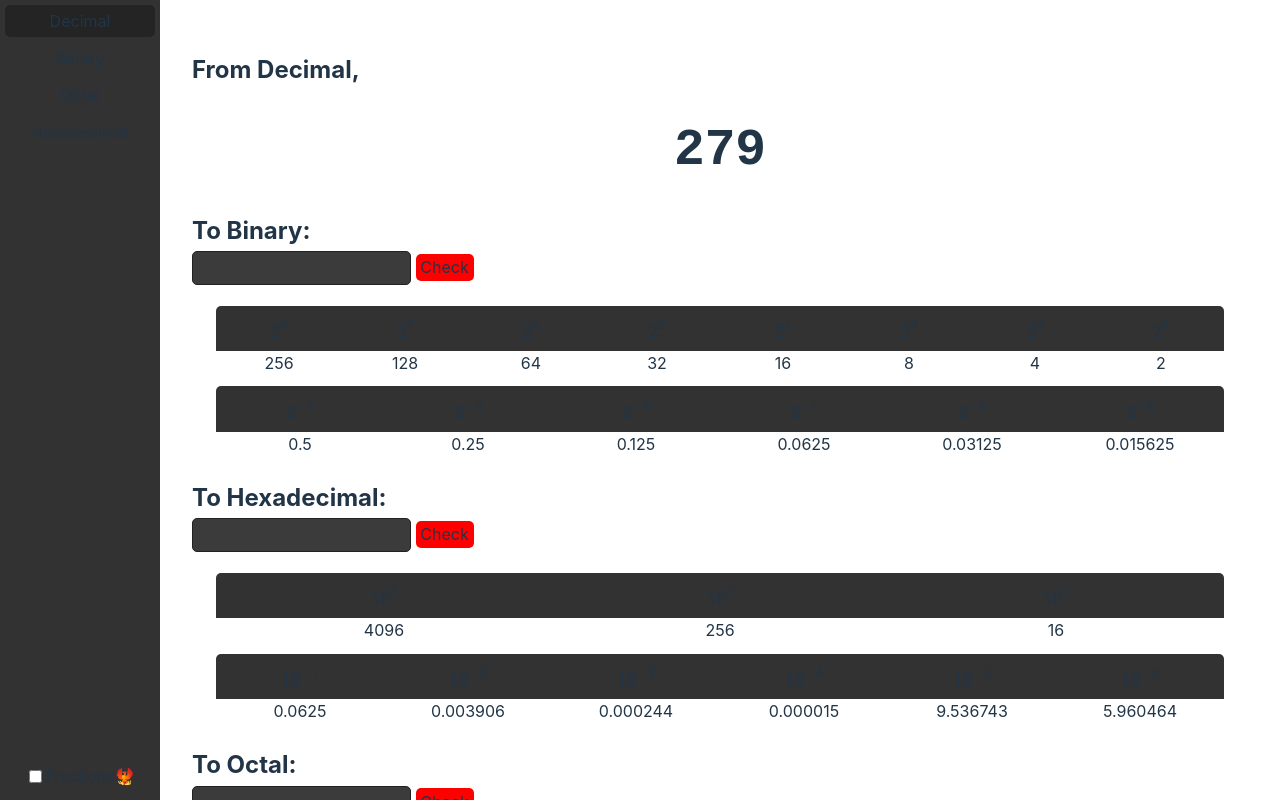
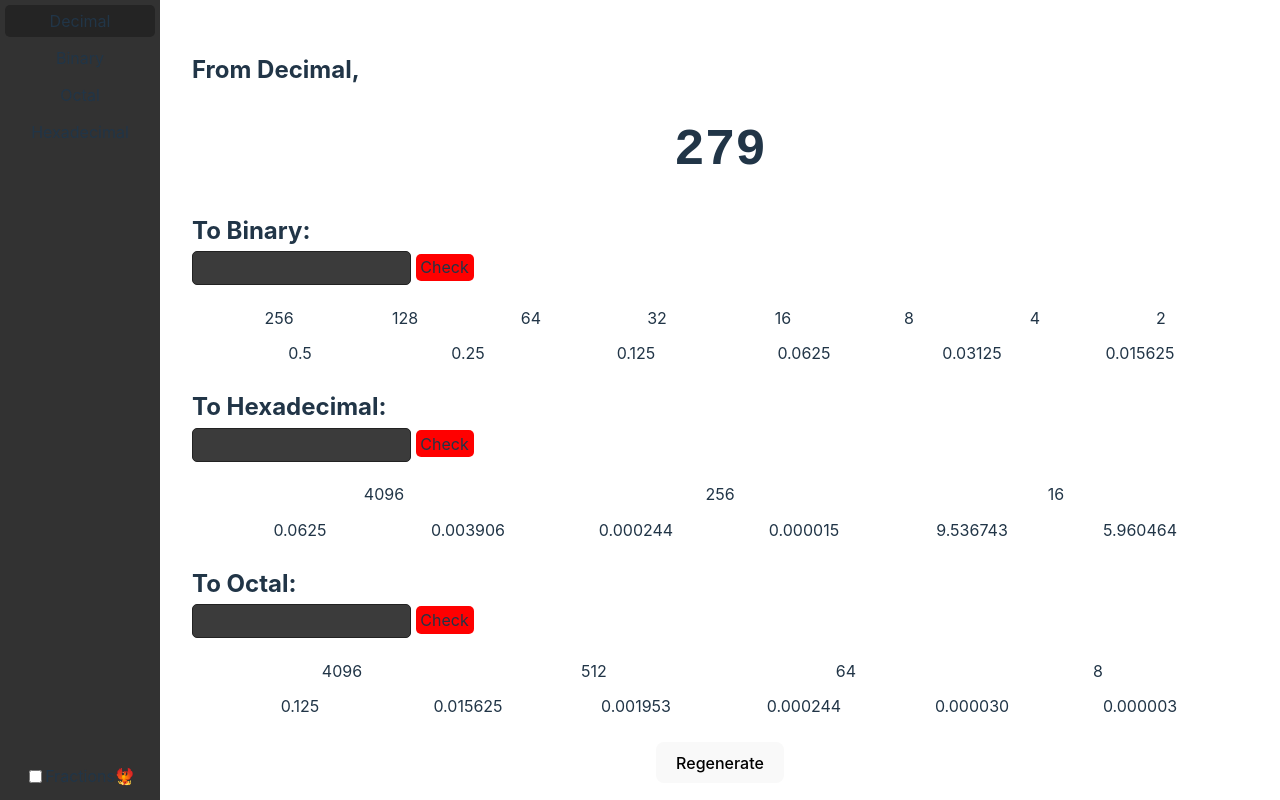
Before and after one commit to Deadbush225/Number-Systems-Quiz, a Svelte app: page / in a window 1280 px wide. Built offline with nearby package versions, Linux system fonts and the light colour scheme.

Commit message:
(bugfix) delay in Mathjax set it
+ use svelte:head tag

```diff
--- a/src/number-system/View.svelte
+++ b/src/number-system/View.svelte
@@ -122,18 +122,33 @@
 
 	{#if GivenNumberSystem != "Decimal"}
 		<ConverterUnit base="Decimal" number={decimal}></ConverterUnit>
+		{#if GivenNumberSystem == "Binary"}
+			<TableGuide radix={2}></TableGuide>
+		{/if}
+		{#if GivenNumberSystem == "Hexadecimal"}
+			<TableGuide radix={16}></TableGuide>
+		{/if}
+		{#if GivenNumberSystem == "Octal"}
+			<TableGuide radix={8}></TableGuide>
+		{/if}
 	{/if}
 	{#if GivenNumberSystem != "Binary"}
 		<ConverterUnit base="Binary" number={binary}></ConverterUnit>
-		<TableGuide radix={2}></TableGuide>
+		{#if GivenNumberSystem == "Decimal"}
+			<TableGuide radix={2}></TableGuide>
+		{/if}
 	{/if}
 	{#if GivenNumberSystem != "Hexadecimal"}
 		<ConverterUnit base="Hexadecimal" number={hex}></ConverterUnit>
-		<TableGuide radix={16}></TableGuide>
+		{#if GivenNumberSystem == "Decimal"}
+			<TableGuide radix={16}></TableGuide>
+		{/if}
 	{/if}
 	{#if GivenNumberSystem != "Octal"}
 		<ConverterUnit base="Octal" number={octal}></ConverterUnit>
-		<TableGuide radix={8}></TableGuide>
+		{#if GivenNumberSystem == "Decimal"}
+			<TableGuide radix={8}></TableGuide>
+		{/if}
 	{/if}
 
 	<button class="regen" on:click={reset}>Regenerate</button>
@@ -154,6 +169,5 @@
 		display: block;
 		margin: 0 auto;
 		margin-top: 1em;
-		margin-bottom: 2em;
 	}
 </style>
--- a/src/number-system/converter/TableGuide.svelte
+++ b/src/number-system/converter/TableGuide.svelte
@@ -8,6 +8,23 @@
 		[-1, -2, -3, -4, -5, -6],
 	];
 </script>
+
+<svelte:head>
+	<script>
+		MathJax = {
+			tex: {
+				inlineMath: [
+					["$", "$"],
+					["\\(", "\\)"],
+				],
+			},
+		};
+	</script>
+	<script
+		id="MathJax-script"
+		src="https://cdn.jsdelivr.net/npm/mathjax@3/es5/tex-chtml.js"
+	></script>
+</svelte:head>
 
 <div class="table-container">
 	{#each exponents as sign}
```
